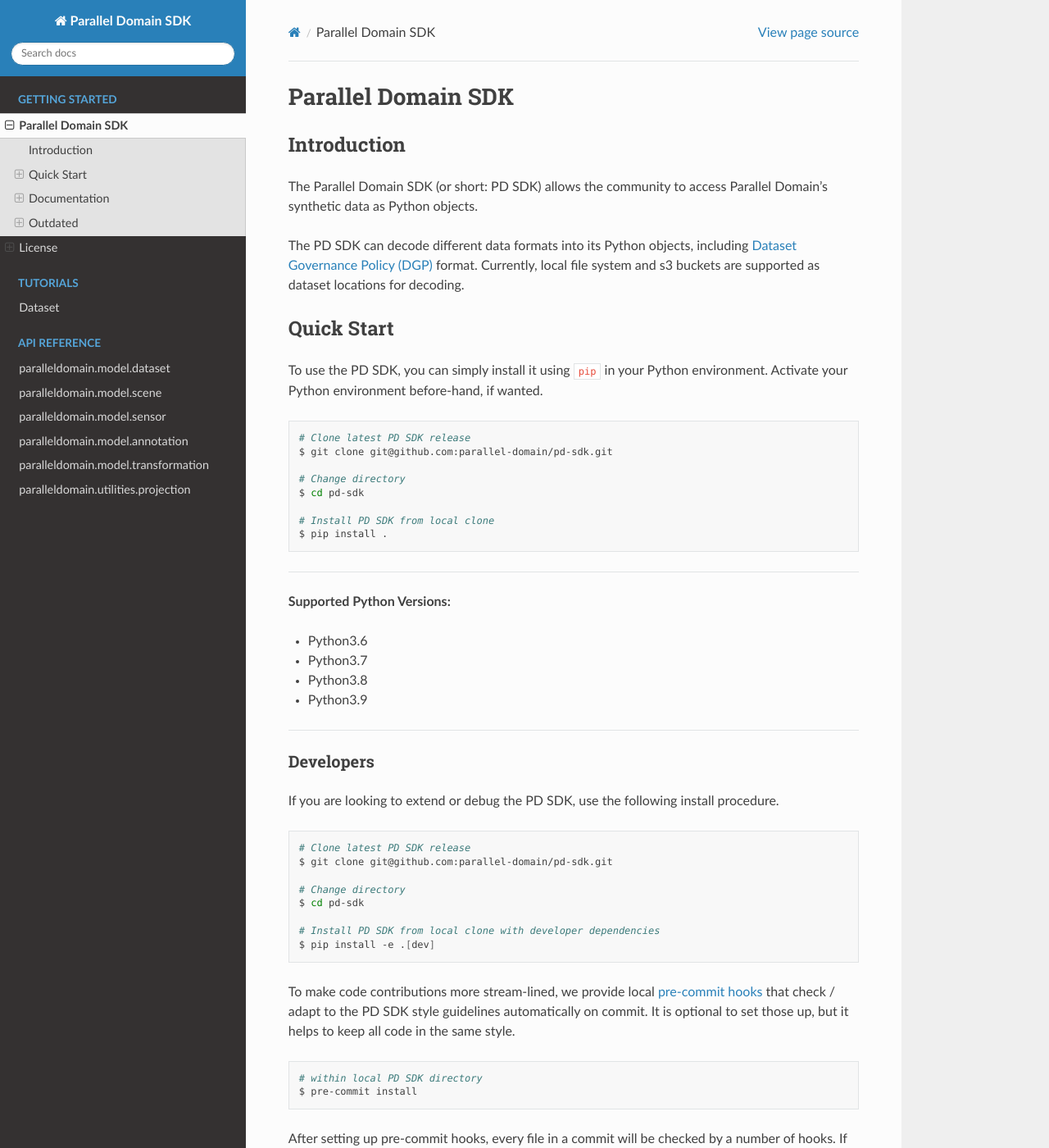
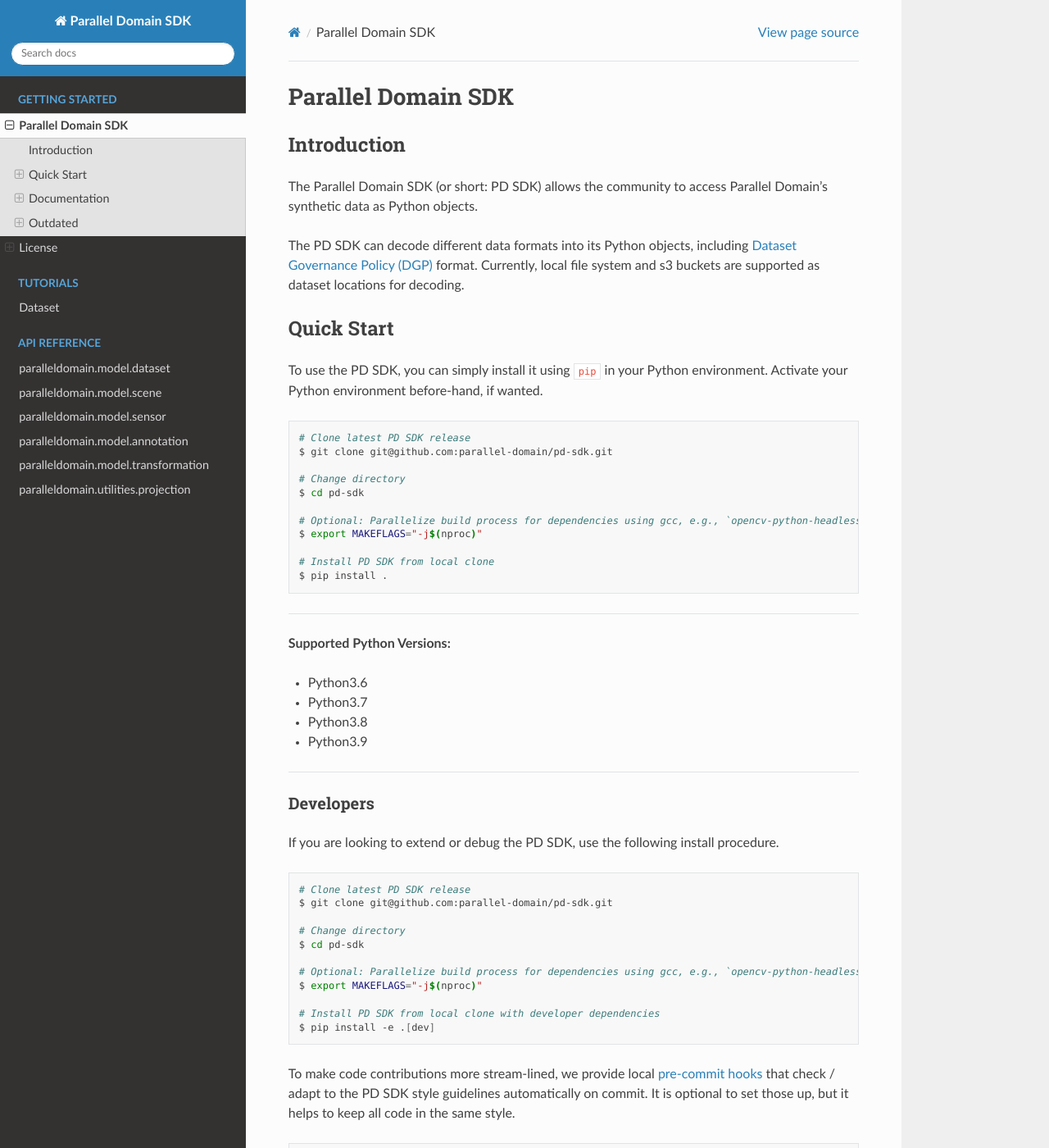
Before and after one commit to parallel-domain/pd-sdk, a Sphinx documentation site: the page built from docs/source/getting_started.rst, in a window 1280 px wide and 1400 px high. Shown: the whole window at 82% size. Built offline with Sphinx 7.4.7 and the Read the Docs theme 2.0.0, drawn with Linux system fonts in a browser that asks for light colours.

Commit message:
Restructured docs

````diff
--- a/README.md
+++ b/README.md
@@ -19,10 +19,15 @@
 # Change directory
 $ cd pd-sdk
 
+# Optional: Parallelize build process for dependencies using gcc, e.g., `opencv-python-headless`
+$ export MAKEFLAGS="-j$(nproc)"
+
 # Install PD SDK from local clone
 $ pip install .
 ```
+
 ---
+
 **Supported Python Versions:**
 
 * Python3.6
@@ -42,6 +47,9 @@
 
 # Change directory
 $ cd pd-sdk
+
+# Optional: Parallelize build process for dependencies using gcc, e.g., `opencv-python-headless`
+$ export MAKEFLAGS="-j$(nproc)"
 
 # Install PD SDK from local clone with developer dependencies
 $ pip install -e .[dev]
--- a/docs/requirements.txt
+++ b/docs/requirements.txt
@@ -1,5 +1,6 @@
-sphinx>=4.1.2,<5.0.0
 docutils>=0.16,<1.0
 m2r2>=0.3.1,<1.0.0
+paralleldomain>=0.3.0,<1.0.0
+sphinx-rtd-theme>=0.5.2,<1.0.0
+sphinx>=4.1.2,<5.0.0
 sphinx_autodoc_typehints>=1.12.0,<2.0.0
-sphinx-rtd-theme>=0.5.2,<1.0.0
--- a/docs/source/conf.py
+++ b/docs/source/conf.py
@@ -36,6 +36,7 @@
     "sphinx.ext.napoleon",
     "m2r2",  # .. mdinclude:: package
     "sphinx_rtd_theme",
+    "nbsphinx",
 ]
 
 
@@ -49,13 +50,14 @@
 napoleon_google_docstring = True
 napoleon_use_param = True
 
+
 # Add any paths that contain templates here, relative to this directory.
 templates_path: List[str] = ["_templates"]
 
 # List of patterns, relative to source directory, that match files and
 # directories to ignore when looking for source files.
 # This pattern also affects html_static_path and html_extra_path.
-exclude_patterns: List[str] = []
+exclude_patterns: List[str] = ["**/.ipynb_checkpoints"]
 
 source_suffix = [".rst", ".md"]
 
--- a/docs/source/tutorial/dataset/index.rst
+++ b/docs/source/tutorial/dataset/index.rst
@@ -1,4 +1,4 @@
 Dataset
 ========
 
-.. include:: load_dataset.rst
+.. include:: load_dataset.ipynb
--- a/docs/source/tutorial/dataset/load_dataset.rst
+++ /dev/null
@@ -1,2 +0,0 @@
-Here is how to load a dataset:
-...
````
